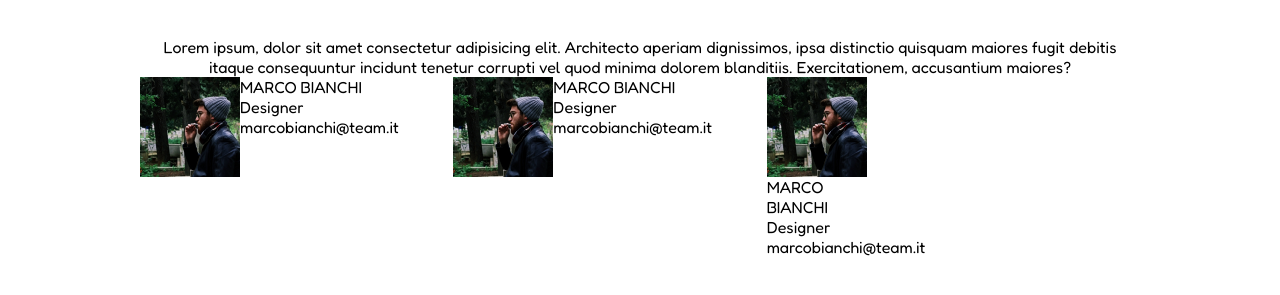
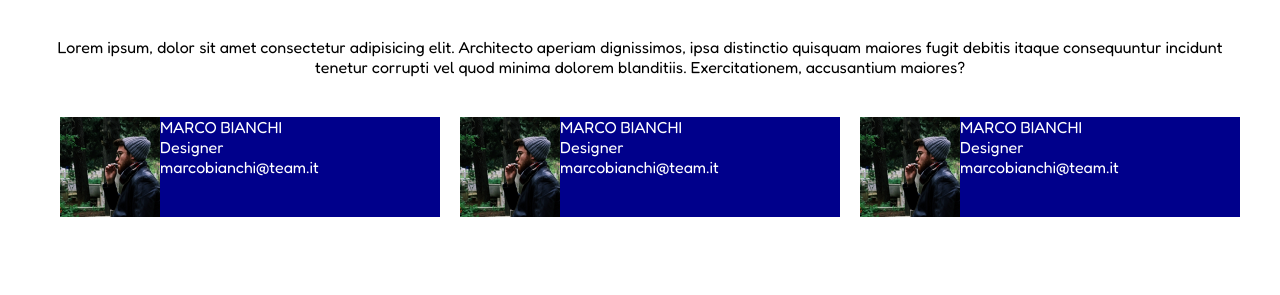
Before and after one commit to michelecanini/html-css-float-cards, a plain HTML site: page index.html in a window 1280 px wide. Shown: the part 75-370 px from the top of the page. Drawn offline with Linux system fonts and the light colour scheme.

Commit message:
adjustments and alignments columns and margins

```diff
--- a/css/style.css
+++ b/css/style.css
@@ -9,7 +9,7 @@
 
 .container{
     margin: 0 auto;
-    max-width: 1000px;
+    max-width: 1200px;
     margin-top: 30px;
 }
 
@@ -40,4 +40,11 @@
     height: 100px;
     width: calc(100% / 3 - 20px) ;
     float: left;
+    margin-left: 20px;
+    background-color: darkblue;
+    color: white;
 }
+
+.container-cards{
+    margin-top: 40px;
+}
--- a/index.html
+++ b/index.html
@@ -34,13 +34,11 @@
                     </p>
                 </div>
                 <div class="column">
-                    <div class="column">
-                        <img src="./img/male1.png" alt="marco">
-                        <p>MARCO BIANCHI<br>
-                        Designer<br>
-                        marcobianchi@team.it
-                        </p>
-                    </div>
+                    <img src="./img/male1.png" alt="marco">
+                    <p>MARCO BIANCHI<br>
+                    Designer<br>
+                    marcobianchi@team.it
+                    </p>
                 </div>
             </div>
         </div>
```
